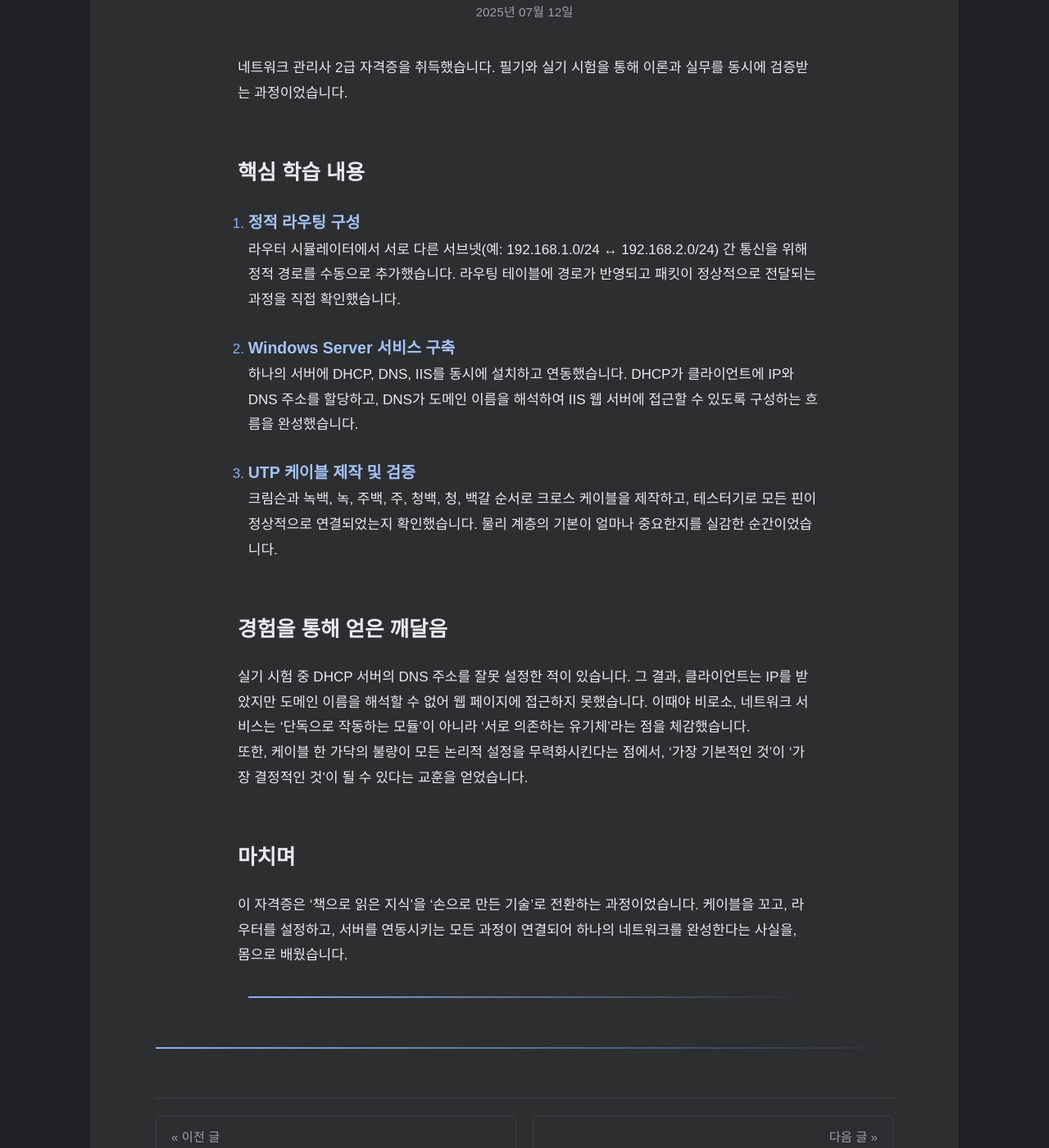
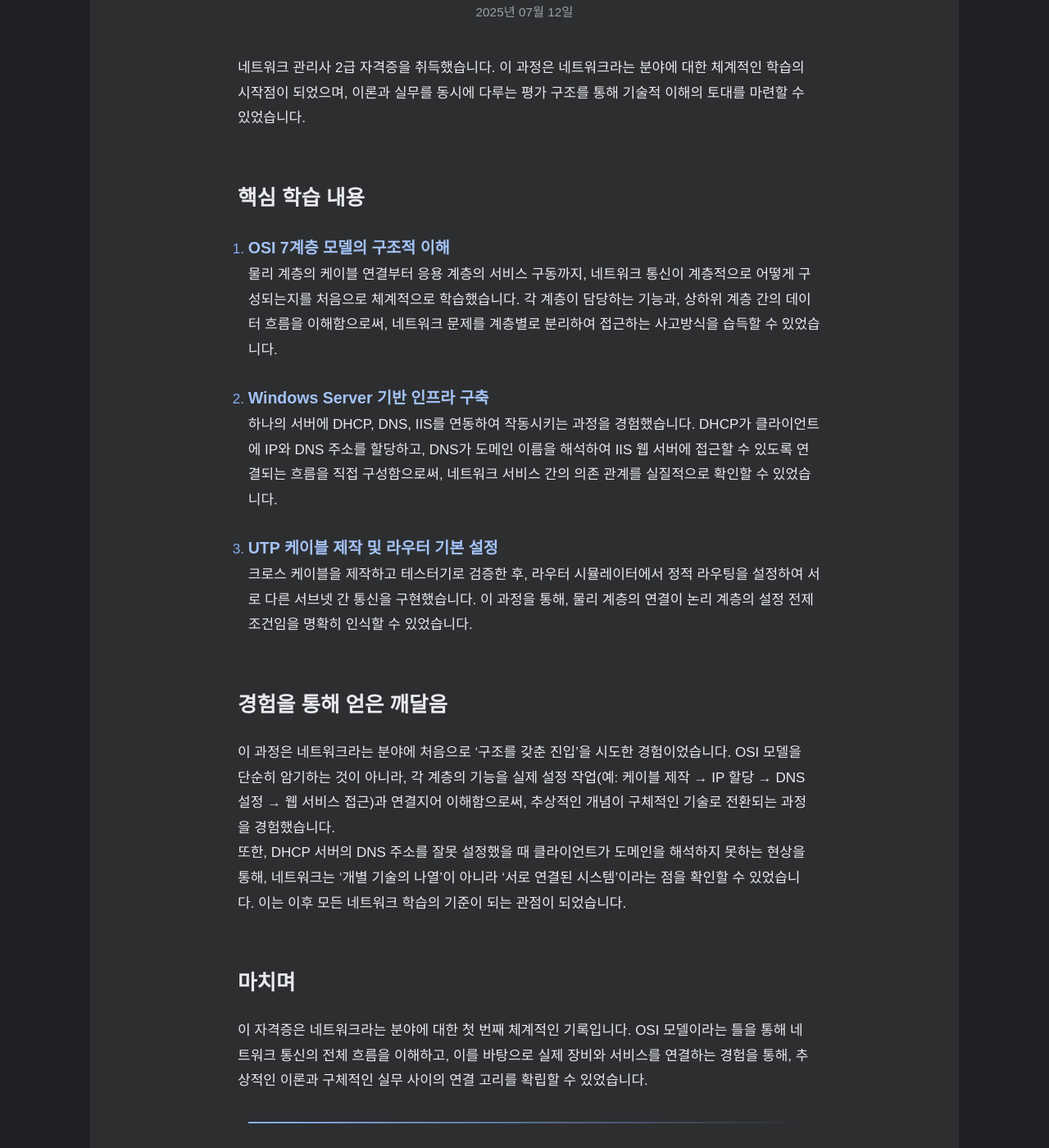
Before and after one commit to HamaP0/HamaP0.github.io, a Jekyll site: the page built from _posts/자격증/2025-07-12-Network_management2.md, in a window 1280 px wide and 1400 px high, scrolled down 231 px. Shown: the whole window at 82% size. Built offline with Jekyll 4.4.1, drawn with Linux system fonts in a browser that asks for light colours; some web fonts are replaced.

Commit message:
Update 2025-07-12-Network_management2.md

```diff
--- a/_posts/자격증/2025-07-12-Network_management2.md
+++ b/_posts/자격증/2025-07-12-Network_management2.md
@@ -5,27 +5,26 @@ date: 2025-07-12 15:00:00 +0900
 categories: [자격증]
 tags: [네트워크 관리사, ICQA, network]
 ---
-네트워크 관리사 2급 자격증을 취득했습니다. 필기와 실기 시험을 통해 이론과 실무를 동시에 검증받는 과정이었습니다.
+네트워크 관리사 2급 자격증을 취득했습니다. 이 과정은 네트워크라는 분야에 대한 체계적인 학습의 시작점이 되었으며, 이론과 실무를 동시에 다루는 평가 구조를 통해 기술적 이해의 토대를 마련할 수 있었습니다.
 
 ## 핵심 학습 내용
 
-1.  **정적 라우팅 구성**
-    라우터 시뮬레이터에서 서로 다른 서브넷(예: 192.168.1.0/24 ↔ 192.168.2.0/24) 간 통신을 위해 정적 경로를 수동으로 추가했습니다. 라우팅 테이블에 경로가 반영되고 패킷이 정상적으로 전달되는 과정을 직접 확인했습니다.
+1.  **OSI 7계층 모델의 구조적 이해**
+    물리 계층의 케이블 연결부터 응용 계층의 서비스 구동까지, 네트워크 통신이 계층적으로 어떻게 구성되는지를 처음으로 체계적으로 학습했습니다. 각 계층이 담당하는 기능과, 상하위 계층 간의 데이터 흐름을 이해함으로써, 네트워크 문제를 계층별로 분리하여 접근하는 사고방식을 습득할 수 있었습니다.
 
-2.  **Windows Server 서비스 구축**
-    하나의 서버에 DHCP, DNS, IIS를 동시에 설치하고 연동했습니다. DHCP가 클라이언트에 IP와 DNS 주소를 할당하고, DNS가 도메인 이름을 해석하여 IIS 웹 서버에 접근할 수 있도록 구성하는 흐름을 완성했습니다.
+2.  **Windows Server 기반 인프라 구축**
+    하나의 서버에 DHCP, DNS, IIS를 연동하여 작동시키는 과정을 경험했습니다. DHCP가 클라이언트에 IP와 DNS 주소를 할당하고, DNS가 도메인 이름을 해석하여 IIS 웹 서버에 접근할 수 있도록 연결되는 흐름을 직접 구성함으로써, 네트워크 서비스 간의 의존 관계를 실질적으로 확인할 수 있었습니다.
 
-3.  **UTP 케이블 제작 및 검증**
-    크림슨과 녹백, 녹, 주백, 주, 청백, 청, 백갈 순서로 크로스 케이블을 제작하고, 테스터기로 모든 핀이 정상적으로 연결되었는지 확인했습니다. 물리 계층의 기본이 얼마나 중요한지를 실감한 순간이었습니다.
+3.  **UTP 케이블 제작 및 라우터 기본 설정**
+    크로스 케이블을 제작하고 테스터기로 검증한 후, 라우터 시뮬레이터에서 정적 라우팅을 설정하여 서로 다른 서브넷 간 통신을 구현했습니다. 이 과정을 통해, 물리 계층의 연결이 논리 계층의 설정 전제 조건임을 명확히 인식할 수 있었습니다.
 
 ## 경험을 통해 얻은 깨달음
 
-실기 시험 중 DHCP 서버의 DNS 주소를 잘못 설정한 적이 있습니다. 그 결과, 클라이언트는 IP를 받았지만 도메인 이름을 해석할 수 없어 웹 페이지에 접근하지 못했습니다. 이때야 비로소, 네트워크 서비스는 ‘단독으로 작동하는 모듈’이 아니라 ‘서로 의존하는 유기체’라는 점을 체감했습니다.
-또한, 케이블 한 가닥의 불량이 모든 논리적 설정을 무력화시킨다는 점에서, ‘가장 기본적인 것’이 ‘가장 결정적인 것’이 될 수 있다는 교훈을 얻었습니다.
+이 과정은 네트워크라는 분야에 처음으로 ‘구조를 갖춘 진입’을 시도한 경험이었습니다. OSI 모델을 단순히 암기하는 것이 아니라, 각 계층의 기능을 실제 설정 작업(예: 케이블 제작 → IP 할당 → DNS 설정 → 웹 서비스 접근)과 연결지어 이해함으로써, 추상적인 개념이 구체적인 기술로 전환되는 과정을 경험했습니다.
+또한, DHCP 서버의 DNS 주소를 잘못 설정했을 때 클라이언트가 도메인을 해석하지 못하는 현상을 통해, 네트워크는 ‘개별 기술의 나열’이 아니라 ‘서로 연결된 시스템’이라는 점을 확인할 수 있었습니다. 이는 이후 모든 네트워크 학습의 기준이 되는 관점이 되었습니다.
 
 ## 마치며
 
-이 자격증은 ‘책으로 읽은 지식’을 ‘손으로 만든 기술’로 전환하는 과정이었습니다. 케이블을 꼬고, 라우터를 설정하고, 서버를 연동시키는 모든 과정이 연결되어 하나의 네트워크를 완성한다는 사실을, 몸으로 배웠습니다.
-
+이 자격증은 네트워크라는 분야에 대한 첫 번째 체계적인 기록입니다. OSI 모델이라는 틀을 통해 네트워크 통신의 전체 흐름을 이해하고, 이를 바탕으로 실제 장비와 서비스를 연결하는 경험을 통해, 추상적인 이론과 구체적인 실무 사이의 연결 고리를 확립할 수 있었습니다.
 
 <hr class="short-rule">
```
